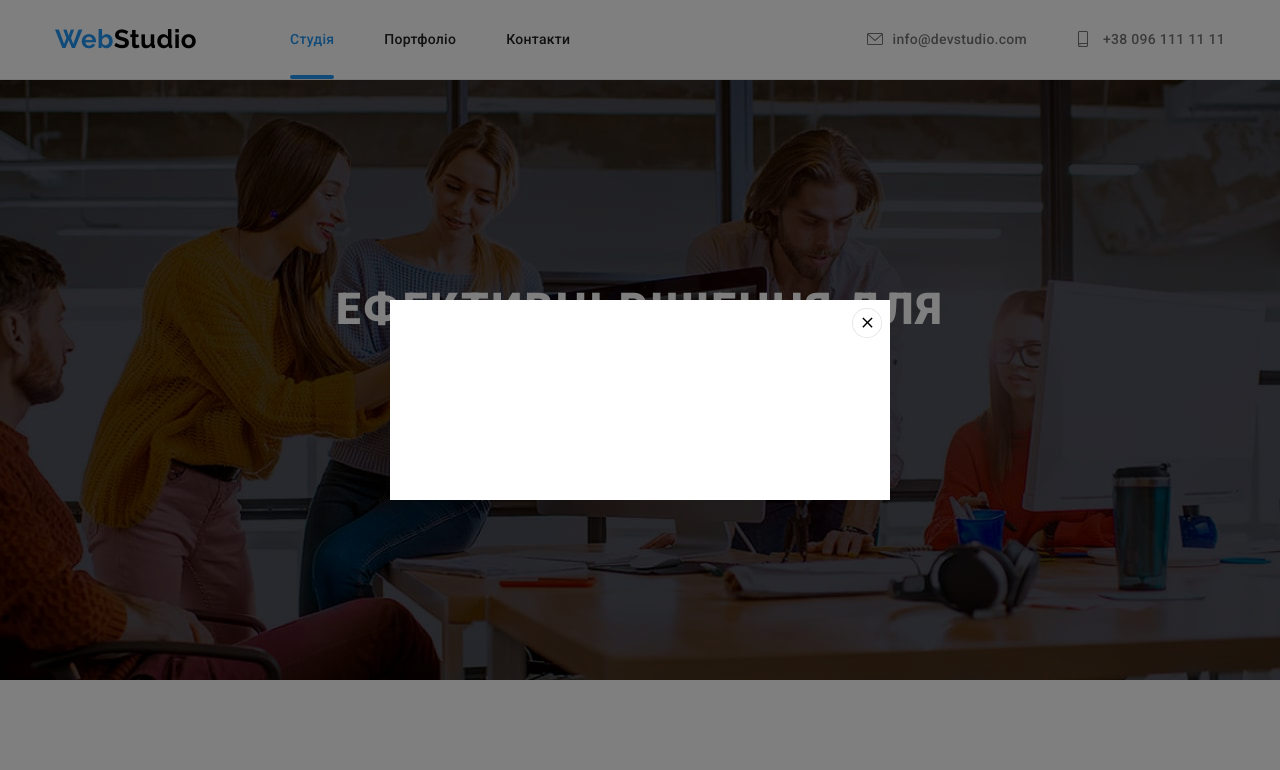
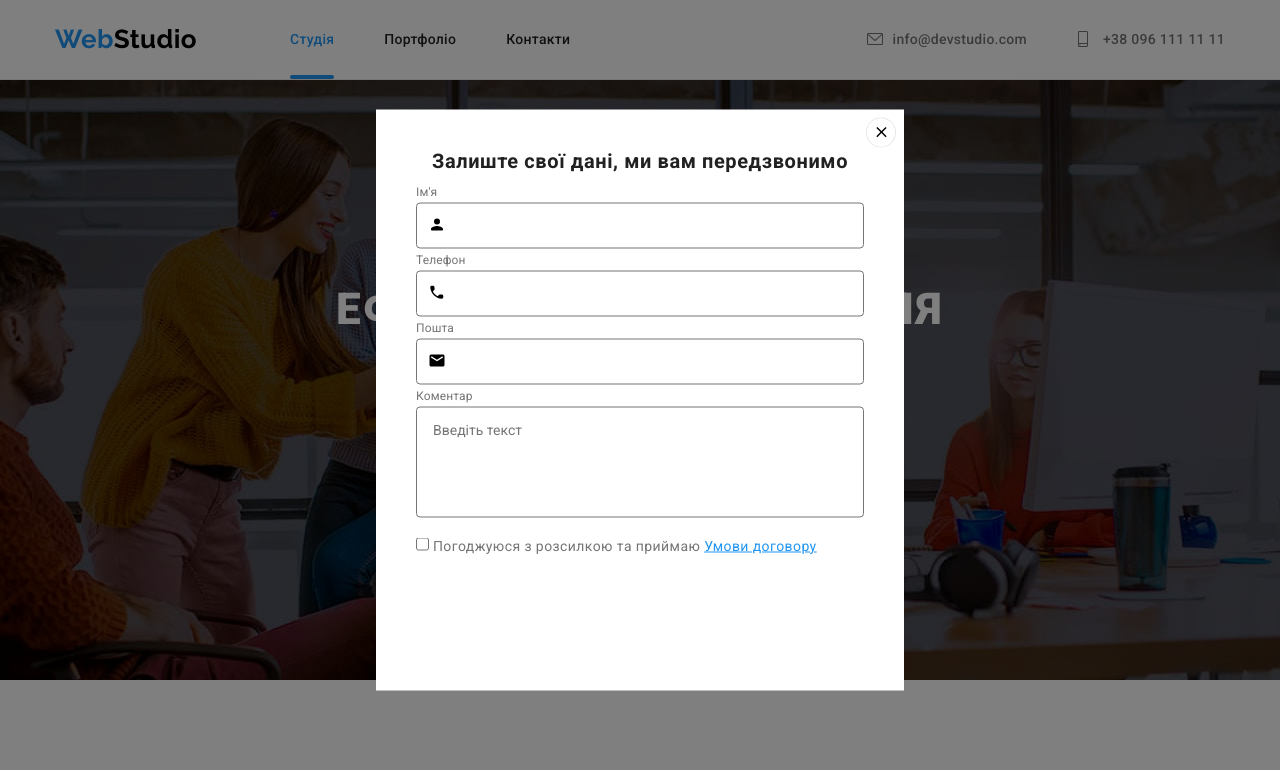
Before and after one commit to OleksandrBabichev/goit-markup-hw-06, a plain HTML site: page index.html in a window 1280 px wide. Both pictures are taken after a click on the button "Замовити послугу". Shown: the top 770 px of the page. Drawn offline with nearby package versions, Linux system fonts and the light colour scheme.

Commit message:
add modal content

```diff
--- a/css/Styles.css
+++ b/css/Styles.css
@@ -641,8 +641,19 @@ header {border-bottom: 1px solid #ECECEC;
     transform: translate(-50%, -50%);
     background-color: var(--primary-bcg-color);
 
-    min-width: 500px;
-    min-height: 200px;
+    width: 528px;
+    height: 581px;
+    padding: 40px;
+}
+
+.modal p {
+    font-weight: 700;
+    font-size: 20px;
+    line-height: 1.15;
+    text-align: center;
+    letter-spacing: 0.03em;
+    color: var(--title-text-color);
+    margin-bottom: 12px;
 }
 
 .modal-close-button {
@@ -659,6 +670,65 @@ header {border-bottom: 1px solid #ECECEC;
     border: 1px solid rgba(0, 0, 0, 0.1);
     padding: 0;
     cursor: pointer;
+}
+
+.modal-close-button:hover,
+.modal-close-button:focus {
+    fill: var(--hover-tet-color);
+}
+
+.modal-form {
+    display: flex;
+    flex-direction: column;
+}
+
+.modal-label {
+    display: flex;
+    flex-direction: column;
+}
+
+.modal-input-zone {
+    position: relative
+}
+
+.modal-icon {
+    position: absolute;
+    top: 13px;
+    left: 12px;
+}
+
+.modal-text {
+    margin-bottom: 4px;
+
+    font-weight: 400;
+    font-size: 12px;
+    line-height: 1.17;
+    letter-spacing: 0.01em;
+    color: var(--primary-text-color)
+}
+
+.modal-field {
+    margin-bottom: 4px;
+    width: 100%;
+
+    border: 1px solid var(--primary-text-color);
+    border-radius: 4px;
+    padding: 14px 40px;
+}
+
+.modal-field-comment {
+    margin-bottom: 20px;
+    width: 100%;
+
+    border: 1px solid var(--primary-text-color);
+    border-radius: 4px;
+    resize: none;
+    padding: 14px 16px;
+
+}
+
+.link-agreement {
+    color: var(--hover-tet-color);
 }
 
 /* portfolio page  */
--- a/index.html
+++ b/index.html
@@ -420,6 +420,48 @@
                 <svg class="modal-exit"  width="30" height="30">
                     <use href="./images/spriten.svg#close" class="modal-use"></use></svg>
             </button>
+
+            <p>Залиште свої дані, ми вам передзвонимо</p>
+            <form name="registration-form" autocomplete="on" class="modal-form">
+                <label class="modal-label">
+                    <span class="modal-text">Ім'я</span>
+                    <span class="modal-input-zone">
+                        <input type="text" name="name" class="modal-field">
+                        <svg width="18" height="18" class="modal-icon">
+                            <use href="./images/sprite.svg#person-black">
+                            </use>
+                        </svg>
+                    </span>
+                </label>
+                <label class="modal-label">
+                    <span class="modal-text">Телефон</span>
+                    <span class="modal-input-zone">
+                        <input type="tel" name="telephone" class="modal-field">
+                        <svg width="18" height="18" class="modal-icon">
+                            <use href="./images/sprite.svg#phone-black">
+                            </use>
+                        </svg>
+                    </span>
+                </label>
+                <label class="modal-label">
+                    <span class="modal-text">Пошта</span>
+                    <span class="modal-input-zone">
+                        <input type="email" name="E-mail" class="modal-field">
+                        <svg width="18" height="18" class="modal-icon">
+                            <use href="./images/sprite.svg#email-black">
+                            </use>
+                        </svg>
+                    </span>
+                </label>
+                <label class="modal-label">
+                    <span class="modal-text">Коментар</span>
+                    <textarea name="user-comment" class="modal-field-comment" placeholder="Введіть текст" rows="5"></textarea>
+                </label>
+                <label>
+                    <input type="checkbox">
+                    <span>Погоджуюся з розсилкою та приймаю <a href="#" class="link-agreement">Умови договору</a></span>
+                </label>
+            </form>
         </div>
     </div>
 
```
Also changed, not shown: 1 other file.
